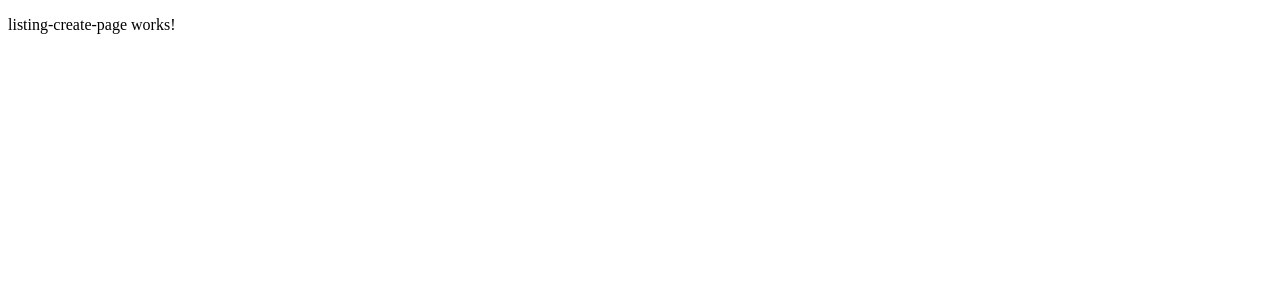
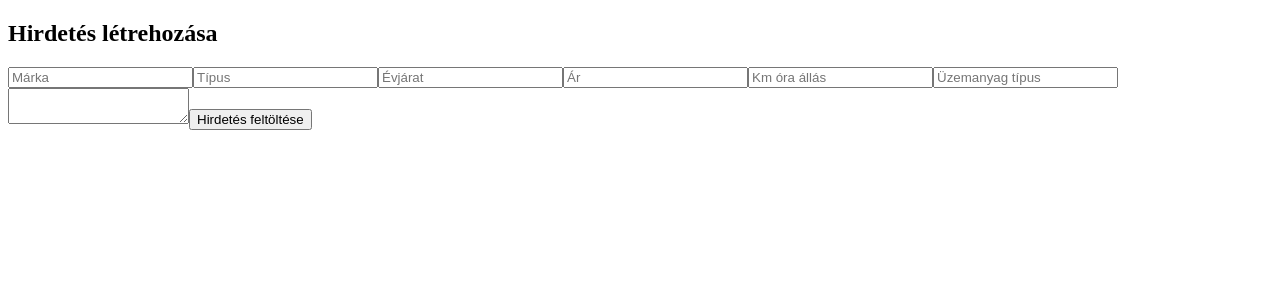
Before and after one commit to SuszterD/carmarket, an Angular app in the folder frontend/carmarket/: page /listings in a window 1280 px wide. Both pictures are taken after a click on the button "Hirdetés létrehozása". Shown: the top 300 px of the page. Built offline with nearby package versions, Linux system fonts and the light colour scheme; no server answers.

Commit message:
feat(frontend): implement create listing form

```diff
--- a/frontend/carmarket/src/app/features/listings/pages/listing-create-page/listing-create-page.html
+++ b/frontend/carmarket/src/app/features/listings/pages/listing-create-page/listing-create-page.html
@@ -1 +1,12 @@
-<p>listing-create-page works!</p>
+<h2>Hirdetés létrehozása</h2>
+
+<form [formGroup]="form">
+  <input formControlName="brand" placeholder="Márka" />
+  <input formControlName="model" placeholder="Típus" />
+  <input formControlName="year" placeholder="Évjárat" />
+  <input formControlName="price" placeholder="Ár" />
+  <input formControlName="mileage" placeholder="Km óra állás" />
+  <input formControlName="fuel_type" placeholder="Üzemanyag típus" />
+  <textarea formControlName="description"></textarea>
+  <button type="submit">Hirdetés feltöltése</button>
+</form>
--- a/frontend/carmarket/src/app/features/listings/pages/listing-create-page/listing-create-page.ts
+++ b/frontend/carmarket/src/app/features/listings/pages/listing-create-page/listing-create-page.ts
@@ -1,10 +1,27 @@
 import { Component } from '@angular/core';
+import { FormBuilder, FormGroup, ReactiveFormsModule } from '@angular/forms';
 
 @Component({
   selector: 'app-listing-create-page',
   standalone: true,
-  imports: [],
+  imports: [ReactiveFormsModule],
   templateUrl: './listing-create-page.html',
   styleUrl: './listing-create-page.css',
 })
-export class ListingCreatePage {}
+export class ListingCreatePage {
+  form!: FormGroup;
+
+  constructor(private fb: FormBuilder) {}
+
+  ngOnInit() {
+    this.form = this.fb.group({
+      brand: [''],
+      model: [''],
+      year: [''],
+      price: [''],
+      mileage: [''],
+      fuel_type: [''],
+      description: [''],
+    });
+  }
+}
```
